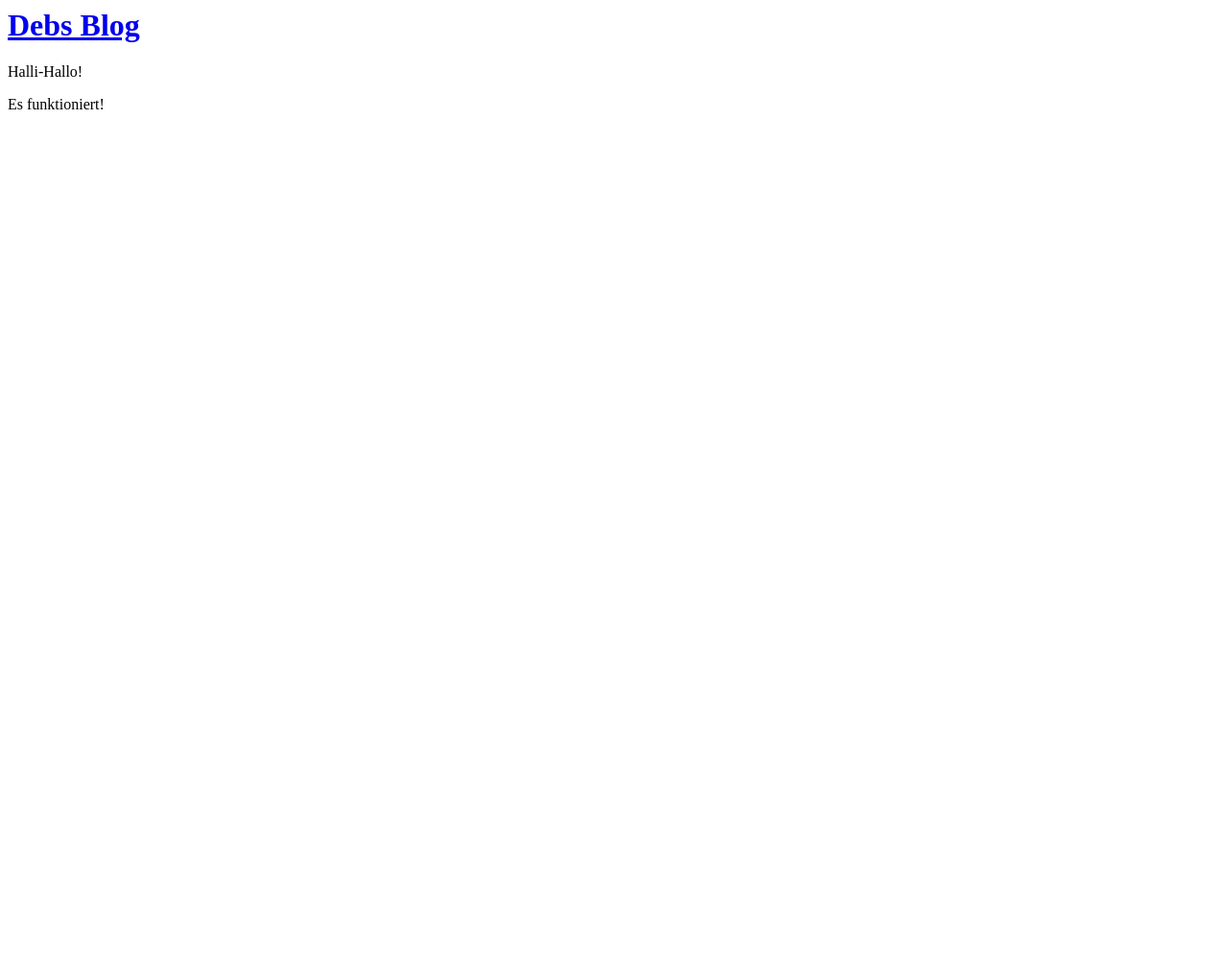
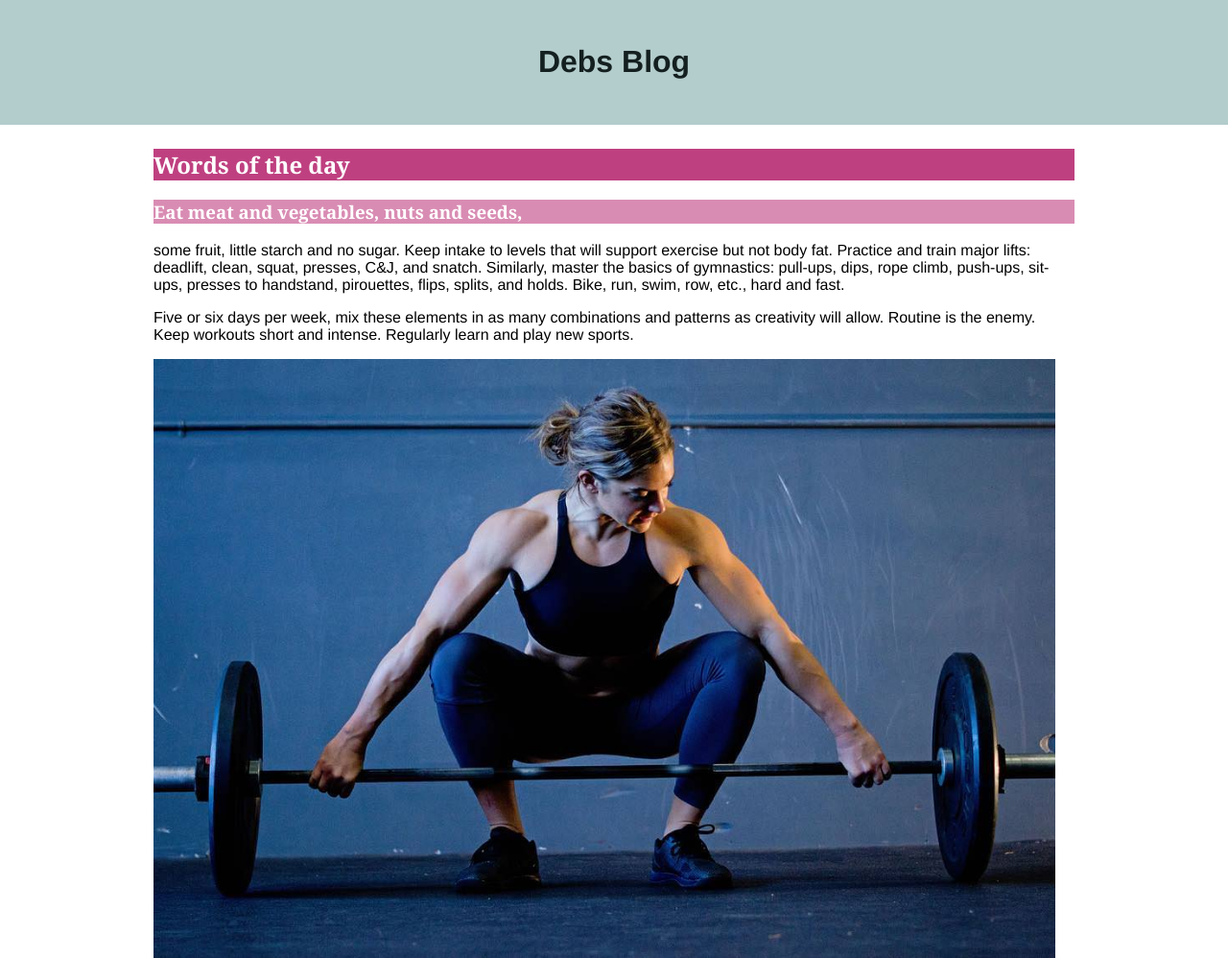
Before and after one commit to debbster71/debbster71.github.io, a plain HTML site: page index.html in a window 1280 px wide. Shown: the whole page at 96% size. Before the commit the page ends 800 px from the top, so only its background shows below. Drawn offline with Linux system fonts and the light colour scheme.

Commit message:
HTML Erster Eintrag

```diff
--- a/index.html
+++ b/index.html
@@ -4,10 +4,19 @@
       <link rel="stylesheet" href="main.css">
   </head>
   <body>
-      <div>
-        <h1><a href="/">Debs Blog</a></h1>
+      <div id="header">
+        <h1>Debs Blog</h1>
+      </div>
+      <div id="content">
 
-    <p>Halli-Hallo!</p>
-    <p>Es funktioniert!</p>
+    <h2>Words of the day</h2>
+    <h3>Eat meat and vegetables, nuts and seeds,</h3>
+    <p>some fruit, little starch and no sugar. Keep intake to levels that will support exercise but not body fat.
+Practice and train major lifts: deadlift, clean, squat, presses, C&J, and snatch.
+Similarly, master the basics of gymnastics: pull-ups, dips, rope climb, push-ups, sit-ups, presses to handstand, pirouettes, flips, splits, and holds.
+Bike, run, swim, row, etc., hard and fast.</p><div>
+<p>Five or six days per week, mix these elements in as many combinations and patterns as creativity will allow.
+Routine is the enemy. Keep workouts short and intense. Regularly learn and play new sports.</p>
+<img src="Carey.jpg" alt="Carey" height="624" width="940">
 </body>
 </html>
--- a/main.css
+++ b/main.css
@@ -0,0 +1,47 @@
+body{
+    margin: 0;
+    padding: 0;
+    font-family: "Helvetica", Arial, sans-serif;
+}
+h1 a {
+    font-family: Helvetica, Arial, sans-serif;
+    background-color: #f9ecf2;
+    color: #862d59;
+}
+h2 {
+    font-family: Georgia, serif;
+    background-color: #bf4080;
+    color: #ffffff;
+}
+h3 {
+    font-family: Georgia, serif;
+    background-color: #d98cb3;
+    color: #ffffff;
+}
+a {
+  color: #4d1933
+}
+
+#header {
+    text-align: center;
+    padding-top: 25px;
+    padding-bottom: 25px;
+    background-color: #b3cccc;
+    color: #141f1f
+}
+.color{
+    font-weight: bold;
+    color: #426493;
+  }
+
+#content {
+        width: 75%;
+        margin-top: 25px;
+        margin-left: auto;
+        margin-right: auto;
+}
+
+#big_django {
+            font-size: 200%;
+            font-weight: bold;
+        }
```
Also changed, not shown: Carey.jpg (added), 1 other file.
